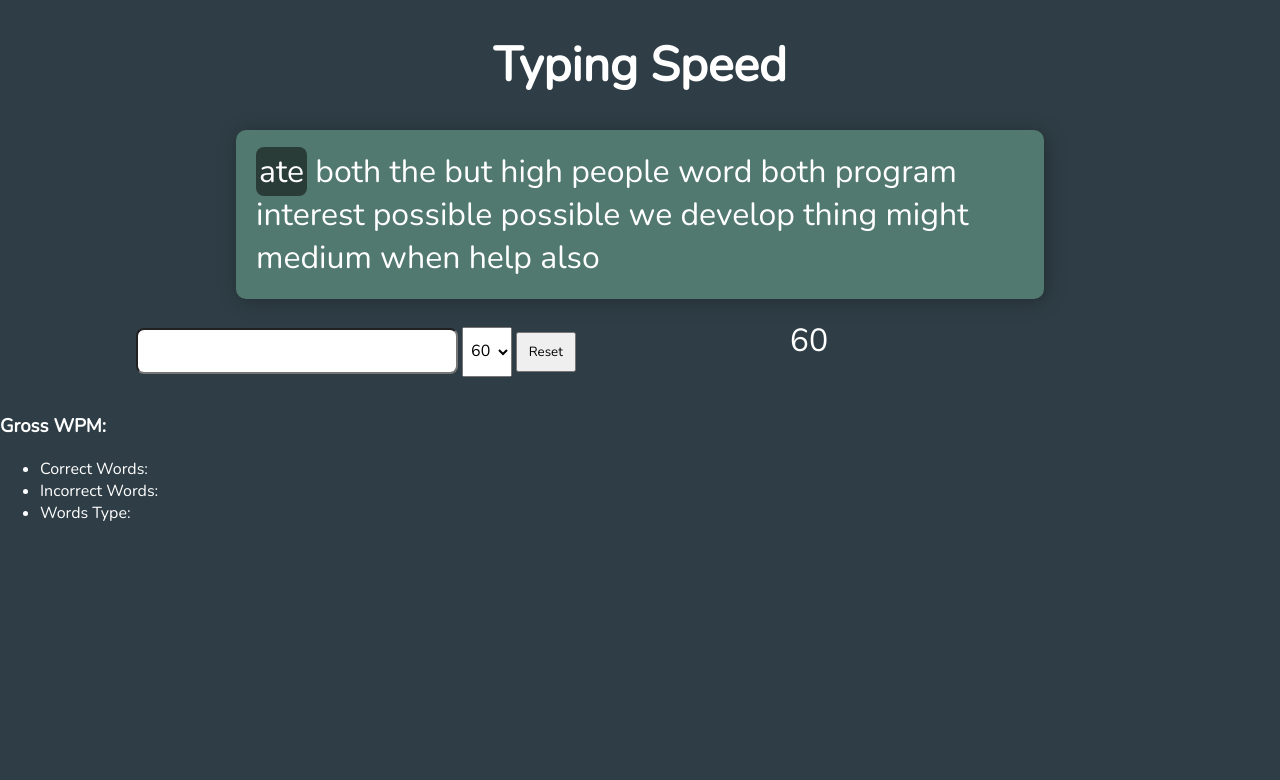
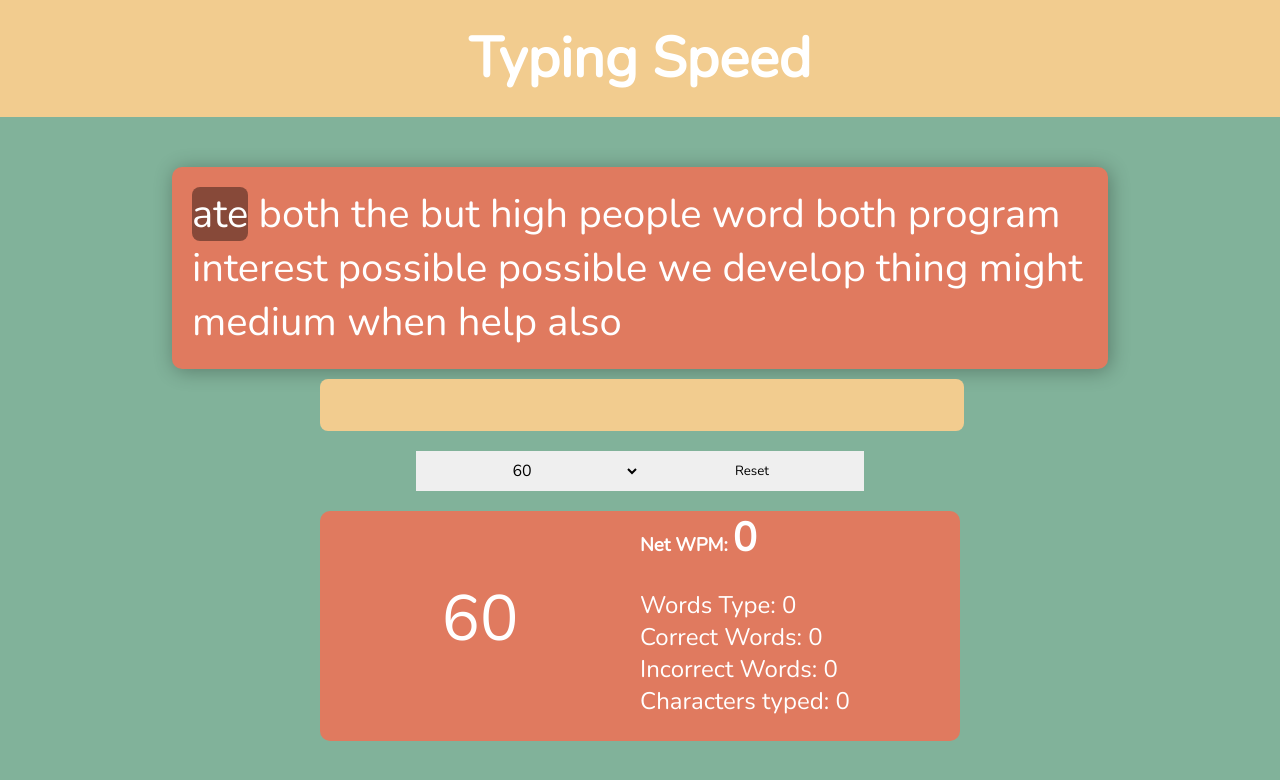
Before and after one commit to Mike1938/typingSpeed, a plain HTML site: page index.html in a window 1280 px wide. Drawn offline with nearby package versions, Linux system fonts and the light colour scheme.

Commit message:
Worked on the styles of the page, adjusted information about characters type and words type

```diff
--- a/app.js
+++ b/app.js
@@ -9,7 +9,7 @@ const displayedWords = document.getElementsByClassName("wordVerfiy");
 const correct = document.getElementsByClassName("correct");
 const incorrect = document.getElementsByClassName("incorrect");
 const resetBtn = document.querySelector("#resetBtn");
-const grossWPM = document.querySelector("#grossWPM");
+const netWPM = document.querySelector("#netWPM");
 let nextLocal = 0;
 let screenSize = textBlock.offsetWidth;
 let countLocal = 0;
@@ -26,11 +26,7 @@ clock.innerText = counting;
 const nextWord = () => {
     nextLocal += next[0].offsetWidth;
     let doneWords = incorrect.length + correct.length;
-    console.log(nextLocal);
-    console.log(screenSize)
-    console.log(doneWords);
-    let allWords = displayedWords.length
-    if ((screenSize - 40) <= nextLocal + 40) {
+    if (screenSize <= nextLocal) {
         for (let i = doneWords - 1; i >= 0; i--) {
             displayedWords[i].remove();
         }
@@ -49,14 +45,15 @@ const nextWord = () => {
     textInput.value = "";
 }
 const results = () => {
-    const info = [correctWords, incorrectWords, charatersTyped];
+    let totalWords = correctWords + incorrectWords;
+    const info = [totalWords, correctWords, incorrectWords, charatersTyped];
     let gross = "";
     if (secInputs.value === "30") {
         gross = Math.floor((charatersTyped / 5) / 0.5);
     } else {
         gross = Math.floor((charatersTyped / 5));
     }
-    grossWPM.innerText = gross;
+    netWPM.innerText = gross;
     for (let i = 0; i < wordInfo.length; i++) {
         wordInfo[i].innerText = info[i];
     }
--- a/index.html
+++ b/index.html
@@ -22,22 +22,25 @@
     <section id="gameSec">
         <div id="inputArea">
             <input id="textInput" type="text" autocomplete="off">
+        </div>
+        <div id="options">
             <select name="timer" id="timer">
                 <option value="60" selected>60</option>
                 <option value="30">30</option>
             </select>
             <button id="resetBtn">Reset</button>
         </div>
+    </section>
+    <div id="results">
         <div id="time">
             <p id="clock"></p>
         </div>
-    </section>
-    <div id="results">
-        <h3>Gross WPM: <span id="grossWPM"></span></h3>
+        <h3>Net WPM: <span id="netWPM">0</span></h3>
         <ul>
-            <li>Correct Words: <span class="info"></span></li>
-            <li>Incorrect Words: <span class="info"></span></li>
-            <li>Words Type: <span class="info"></span></li>
+            <li>Words Type: <span class="info">0</span></li>
+            <li>Correct Words: <span class="info">0</span></li>
+            <li>Incorrect Words: <span class="info">0</span></li>
+            <li>Characters typed: <span class="info">0</span></li>
         </ul>
     </div>
 
--- a/styles.css
+++ b/styles.css
@@ -2,30 +2,33 @@
     font-family: 'Nunito', sans-serif;
 }
 body, html{
-    background-color: #2f3e46;
+    background-color: #81b29a;
     color: #ffff;
     margin: 0;
 }
+header{
+    background-color: #f2cc8f;
+}
 header h1{
-    font-size: 3rem;
+    margin: 0 0 50px 0;
+    padding: 20px;
+    font-size: 3.5rem;
     font-weight: 300px;
     text-align: center;
-
 }
 #textBlock{
-    width: 60%;
+    width: 70%;
     margin: 0 auto;
-    font-size: 2rem;
-    background-color: #52796f;
+    font-size: 2.5rem;
+    background-color: #e07a5f;
     padding: 20px;
     box-shadow: 2px 2px 20px rgba(0, 0, 0, 0.3);
     border-radius: 10px;
 }
 #gameSec{
     margin-top: 10px;
-    width: 70%;
-    display: grid;
-    grid-template-columns: 70% 10%;
+    width: 50%;
+    margin: 0 auto;
     gap: 10px;
     justify-content: space-around;
     align-items: center;
@@ -35,45 +38,94 @@ header h1{
     width: 100%;
 }
 #textInput{
-    height: 40px;
-    width: 50%;
+    height: 50px;
+    margin-top: 10px;
+    width: 100%;
     border-radius: 8px;
-    font-size: 1rem;
+    font-size: 1.5rem;
     text-indent: 8px;
-
+    background-color: #f2cc8f;
+    border: none;
+    transition: ease-in 100ms;
+}
+#textInput:focus{
+    outline: none;
+    border: 5px solid #e07a5f;
+    box-shadow: 2px 2px 10px rgba(0, 0, 0, 0.2);
 }
 #timer{
-    height: 50px;
-    width: 50px;
+    border: none;
+    height: 40px;
+    width: 100%;
     text-align: center;
+    margin: 0 auto;
     font-size: 1rem;
+    transition: ease-in 100ms;
+}
+#timer:hover{
+    background-color: #b5e48c;
+    cursor: pointer;
 }
 #time{
     text-align: center;
-    font-size: 2rem;
+    font-size: 4rem;
+    align-items: center;
+    grid-row: 1/3;
 }
-#clock{
-    margin-top: 10px;
+
+#results h3{
+    align-self: center;
+    margin: 0;
+}
+#netWPM{
+    font-size: 2.5rem;
 }
 #resetBtn{
+    margin: 0 auto;
     height: 40px;
-    width: 60px;
+    width: 100%;
     text-align: center;
+    border: none;
 }
-
+#resetBtn:hover{
+    background-color: #ff6b6b;
+    cursor: pointer;
+}
+#options{
+    width: 70%;
+    display: grid;
+    margin: 20px auto;
+    grid-template-columns: 1fr 1fr;
+}
+#results{
+    width: 50%;
+    margin: 0 auto;
+    display: grid;
+    grid-template-columns: 1fr 1fr;
+    background-color: #e07a5f;
+    border-radius: 10px;
+}
+#results ul{
+    padding: 0;
+    list-style: none;
+    font-size: 1.5rem;
+}
 .correct{
-    color: #38b000;
+    color: #b5e48c;
     text-shadow: 2px 2px 10px rgba(0, 0, 0, 0.2);
 }
 .incorrect{
-    color: #e71d36;
+    color: #ef233c;
     text-shadow: 2px 2px 10px rgba(0, 0, 0, 0.2);
 }
 .next{
-    background-color: rgba(0, 0, 0, 0.5);
+    background-color: rgba(0, 0, 0, 0.4);
     border-radius: 8px;
-    padding: 3px;
+    transition: ease-in 100ms;
 }
-.hide{
-    display: hide;
+@media(max-width: 733px){
+    #results{
+        grid-template-columns: 1fr;
+        text-align: center;
+    }
 }
```
